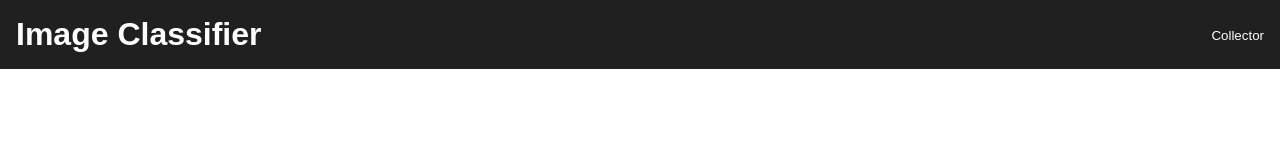
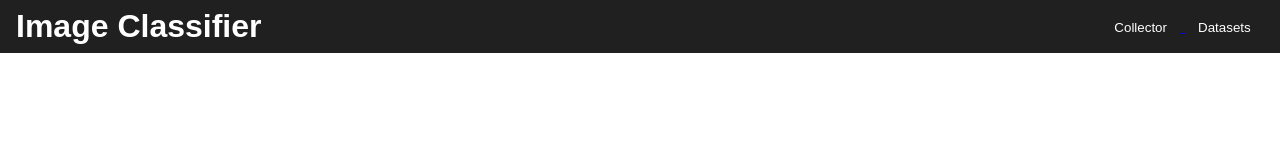
Before and after one commit to yashweblife/WebWorkerIC, a website built with Vite: page index.html in a window 1280 px wide. Built offline with nearby package versions, Linux system fonts and the light colour scheme.

Commit message:
add style fies

```diff
--- a/index.html
+++ b/index.html
@@ -17,7 +17,7 @@
         color:white;
         display: flex;
         align-items: center;
-        padding:1em;
+        padding:0.5em 1em;
         justify-content: space-between;
       }
       header button{
@@ -26,6 +26,11 @@
         outline:0;
         color:white;
         cursor:pointer;
+        margin:0 1em;
+      }
+      a{
+        border:0;
+        outline:0;
       }
       header button:hover{
         border-bottom:1px solid white;
@@ -41,10 +46,11 @@
             Collector
           </button>
         </a>
+        <a href="./dataset.html">
+          <button>Datasets</button>
+        </a>
       </nav>
     </header>
-    <div id="app">
-    </div>
     <script type="module" src="/src/main.ts"></script>
   </body>
 </html>
```
